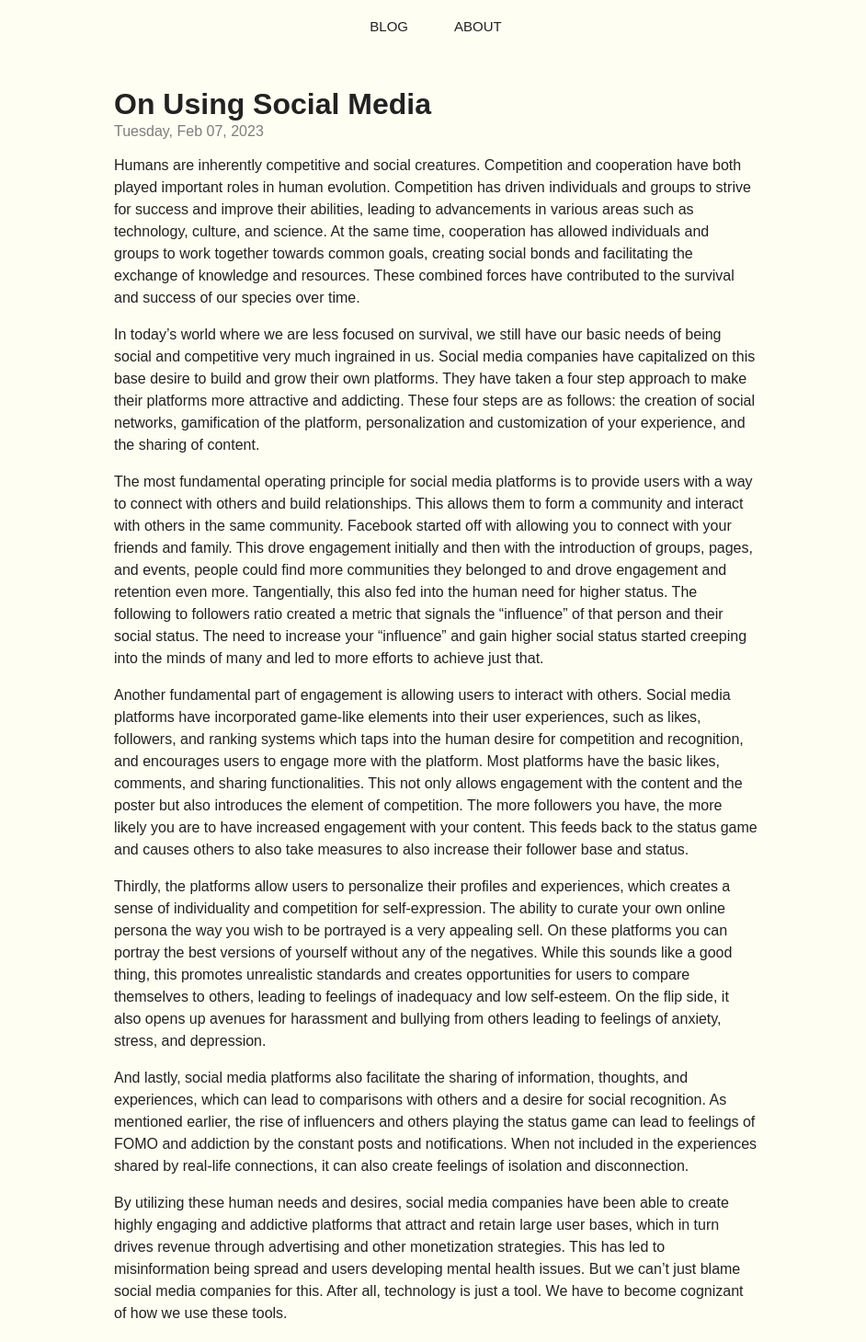
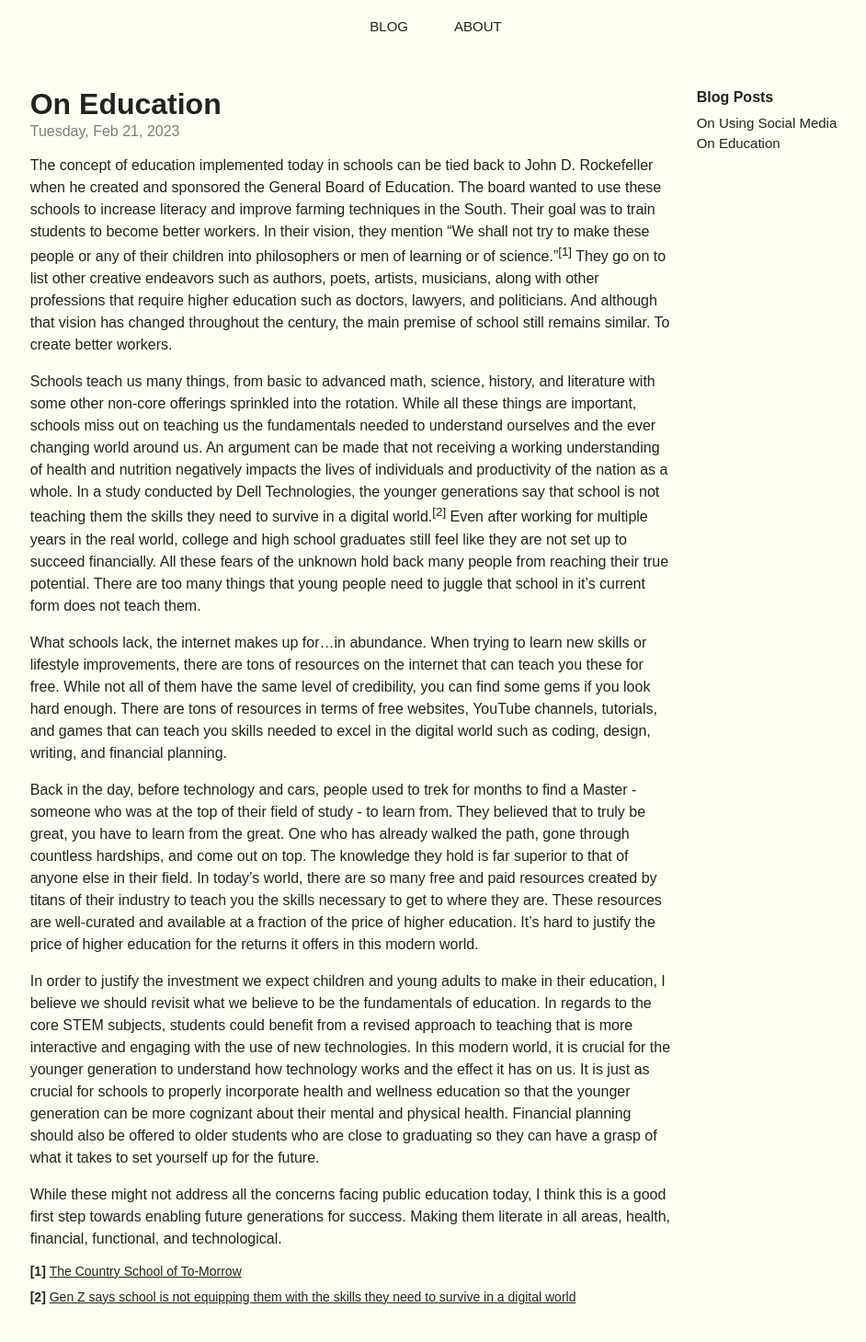
Before and after one commit to kirtans/website, a React (Create React App) app: page / in a window 1280 px wide. Shown: the part 140-1599 px from the top of the page at 92% size, without its empty margins (166-1108 px from the left). Built offline with nearby package versions, Linux system fonts and the light colour scheme.

Commit message:
new blog post and seo stuff

```diff
--- a/package.json
+++ b/package.json
@@ -9,6 +9,7 @@
     "@testing-library/user-event": "^13.5.0",
     "react": "^18.2.0",
     "react-dom": "^18.2.0",
+    "react-helmet": "^6.1.0",
     "react-router-dom": "^6.4.4",
     "react-scripts": "^2.1.3",
     "web-vitals": "^2.1.4"
--- a/src/App.js
+++ b/src/App.js
@@ -2,13 +2,21 @@ import React from "react";
 import NavBar from "./components/NavBar/NavBar";
 import Footer from "./components/Footer/Footer";
 import { BrowserRouter as Router, Routes, Route } from "react-router-dom";
+import { Helmet } from 'react-helmet';
+
 import About from "./pages/about/about";
 import Blog from "./pages/blog/blog";
-import UsingSocialMedia from "./pages/blog/blog20230702";
+import Blog20230207 from "./pages/blog/blog20230207";
+import Blog20230220 from "./pages/blog/blog20230220";
 
 function App() {
   return (
     <div className="container">
+        <Helmet>
+            <title>Kirtan Patel</title>
+            <meta name="description" content="Hi! I am Kirtan Patel. There my thoughts on tech, education, and sharing positivity." />
+            <meta name="theme-color" content="#222222" />
+        </Helmet>
         <div className="header">
             KIRTAN PATEL
         </div>
@@ -18,7 +26,8 @@ function App() {
                 <Routes>
                     <Route path='/' element={<Blog/>} />
                     <Route path='/about' element={<About/>} />
-                    <Route path='/blog/20230702.html' element={<UsingSocialMedia/>} />
+                    <Route path='/blog/20230207.html' element={<Blog20230207/>} />
+                    <Route path='/blog/20230220.html' element={<Blog20230220/>} />
                 </Routes>
             </Router>
         </div>
--- a/src/Base.css
+++ b/src/Base.css
@@ -2,3 +2,31 @@
     display: flex;
     justify-content: center;
 }
+
+.blogContent {
+    display: flex;
+    justify-content: center;
+}
+
+.blogLinks {
+    display: flex;
+    flex-direction: column;
+}
+
+a.blogLink {
+    padding-bottom: 0;
+    margin-right: 0;
+}
+
+a.citation {
+    padding: 0;
+    margin: 0;
+    font-size: 14px;
+    text-decoration: underline;
+}
+
+p.citation {
+    line-height: 1;
+    font-weight: 600;
+    font-size: 14px;
+}
--- a/src/components/BlogList/BlogList.jsx
+++ b/src/components/BlogList/BlogList.jsx
@@ -3,8 +3,12 @@ import { Link } from 'react-router-dom';
 
 const BlogList = () => {
     return (
-        <div className="blogList">
-            <Link to="/blog/20230702.html">Using Social Media</Link>
+        <div>
+            <h4>Blog Posts</h4>
+            <div className="blogLinks">
+                <Link className="blogLink" to="/blog/20230207.html">On Using Social Media</Link>
+                <Link className="blogLink" to="/blog/20230220.html">On Education</Link>
+            </div>
         </div>
     );
 };
--- a/src/index.css
+++ b/src/index.css
@@ -43,6 +43,14 @@ h3 {
   color: #7d7d7d;
 }
 
+h4 {
+  padding-top: 55px;
+  padding-bottom: 5px;
+  padding-left: 25px;
+  margin: 0;
+  color: #222220;
+}
+
 p {
   line-height: 1.5;
   font-size: 16px;
@@ -81,8 +89,13 @@ p {
   margin: 0 auto;
 }
 
-@media (max-width: 700px) {
+@media (max-width: 950px) {
   .body {
     padding: 0 3%;
   }
+
+  .blogList {
+    visibility: hidden;
+    display: none;
+  }
 }
--- a/src/pages/about/about.jsx
+++ b/src/pages/about/about.jsx
@@ -1,9 +1,15 @@
 import React from "react";
 import './about.css';
+import { Helmet } from 'react-helmet';
+
 
 const About = () => {
   return (
       <div className="body">
+          <Helmet>
+              <title>About Me</title>
+              <meta name="description" content="About Me" />
+          </Helmet>
           <h2>About</h2>
           <div className="aboutContainer">
               <div>
--- a/src/pages/blog/blog.jsx
+++ b/src/pages/blog/blog.jsx
@@ -1,9 +1,20 @@
 import React from "react";
-import Blog20230702 from "./blog20230702";
+
+import BlogList from "../../components/BlogList/BlogList";
+import Blog20230207 from "./blog20230207";
+import Blog20230220 from "./blog20230220";
 
 const Blog = () => {
   return (
-      <Blog20230702/>
+    <div className="blogContent">
+        <div>
+            <Blog20230220/>
+            <Blog20230207/>
+        </div>
+        <div className="blogList">
+            <BlogList/>
+        </div>
+    </div>
   );
 }
 
--- a/src/pages/blog/blog20230702.jsx
+++ b/src/pages/blog/blog20230207.jsx
@@ -1,8 +1,13 @@
 import React from "react";
+import { Helmet } from 'react-helmet';
 
-const Blog20230702 = () => {
+const Blog20230207 = () => {
 return (
     <div className="body">
+      <Helmet>
+        <title>On Using Social Media</title>
+        <meta name="description" content="My thoughts on how to use social media to your benefit." />
+      </Helmet>
       <h2>On Using Social Media</h2>
       <h3>Tuesday, Feb 07, 2023</h3>
       <p>
@@ -36,4 +41,4 @@ return (
 );
 }
 
-export default Blog20230702;
+export default Blog20230207;
--- /dev/null
+++ b/src/pages/blog/blog20230220.jsx
@@ -0,0 +1,32 @@
+import React from "react";
+import { Helmet } from 'react-helmet';
+
+
+const Blog20230220 = () => {
+return (
+    <div className="body">
+      <Helmet>
+        <title>On Education</title>
+        <meta name="description" content="Thoughts on the education system in the modern world." />
+      </Helmet>
+      <h2>On Education</h2>
+      <h3>Tuesday, Feb 21, 2023</h3>
+      <p>The concept of education implemented today in schools can be tied back to John D. Rockefeller when he created and sponsored the General Board of Education. The board wanted to use these schools to increase literacy and improve farming techniques in the South. Their goal was to train students to become better workers. In their vision, they mention “We shall not try to make these people or any of their children into philosophers or men of learning or of science.”<sup>[1]</sup> They go on to list other creative endeavors such as authors, poets, artists, musicians, along with other professions that require higher education such as doctors, lawyers, and politicians. And although that vision has changed throughout the century, the main premise of school still remains similar. To create better workers.</p>
+
+      <p>Schools teach us many things, from basic to advanced math, science, history, and literature with some other non-core offerings sprinkled into the rotation. While all these things are important, schools miss out on teaching us the fundamentals needed to understand ourselves and the ever changing world around us. An argument can be made that not receiving a working understanding of health and nutrition negatively impacts the lives of individuals and productivity of the nation as a whole. In a study conducted by Dell Technologies, the younger generations say that school is not teaching them the skills they need to survive in a digital world.<sup>[2]</sup> Even after working for multiple years in the real world, college and high school graduates still feel like they are not set up to succeed financially. All these fears of the unknown hold back many people from reaching their true potential. There are too many things that young people need to juggle that school in it’s current form does not teach them.</p>
+
+      <p>What schools lack, the internet makes up for…in abundance. When trying to learn new skills or lifestyle improvements, there are tons of resources on the internet that can teach you these for free. While not all of them have the same level of credibility, you can find some gems if you look hard enough. There are tons of resources in terms of free websites, YouTube channels, tutorials, and games that can teach you skills needed to excel in the digital world such as coding, design, writing, and financial planning.</p>
+
+      <p>Back in the day, before technology and cars, people used to trek for months to find a Master - someone who was at the top of their field of study - to learn from. They believed that to truly be great, you have to learn from the great. One who has already walked the path, gone through countless hardships, and come out on top. The knowledge they hold is far superior to that of anyone else in their field. In today’s world, there are so many free and paid resources created by titans of their industry to teach you the skills necessary to get to where they are. These resources are well-curated and available at a fraction of the price of higher education. It’s hard to justify the price of higher education for the returns it offers in this modern world.</p>
+
+      <p>In order to justify the investment we expect children and young adults to make in their education, I believe we should revisit what we believe to be the fundamentals of education. In regards to the core STEM subjects, students could benefit from a revised approach to teaching that is more interactive and engaging with the use of new technologies. In this modern world, it is crucial for the younger generation to understand how technology works and the effect it has on us. It is just as crucial for schools to properly incorporate health and wellness education so that the younger generation can be more cognizant about their mental and physical health. Financial planning should also be offered to older students who are close to graduating so they can have a grasp of what it takes to set yourself up for the future.</p>
+
+      <p>While these might not address all the concerns facing public education today, I think this is a good first step towards enabling future generations for success. Making them literate in all areas, health, financial, functional, and technological.</p>
+
+      <p className="citation">[1] <a className="citation" href="https://archive.org/details/countryschoolof00gate/page/6/mode/2up">The Country School of To-Morrow</a></p>
+      <p className="citation"> [2] <a className="citation" href="https://www.fastcompany.com/90839901/dell-study-gen-z-success-in-digital-world">Gen Z says school is not equipping them with the skills they need to survive in a digital world</a></p>
+    </div>
+);
+}
+
+export default Blog20230220;
```
Also changed, not shown: 1 other file (tests, documents, lock files or other folders).
